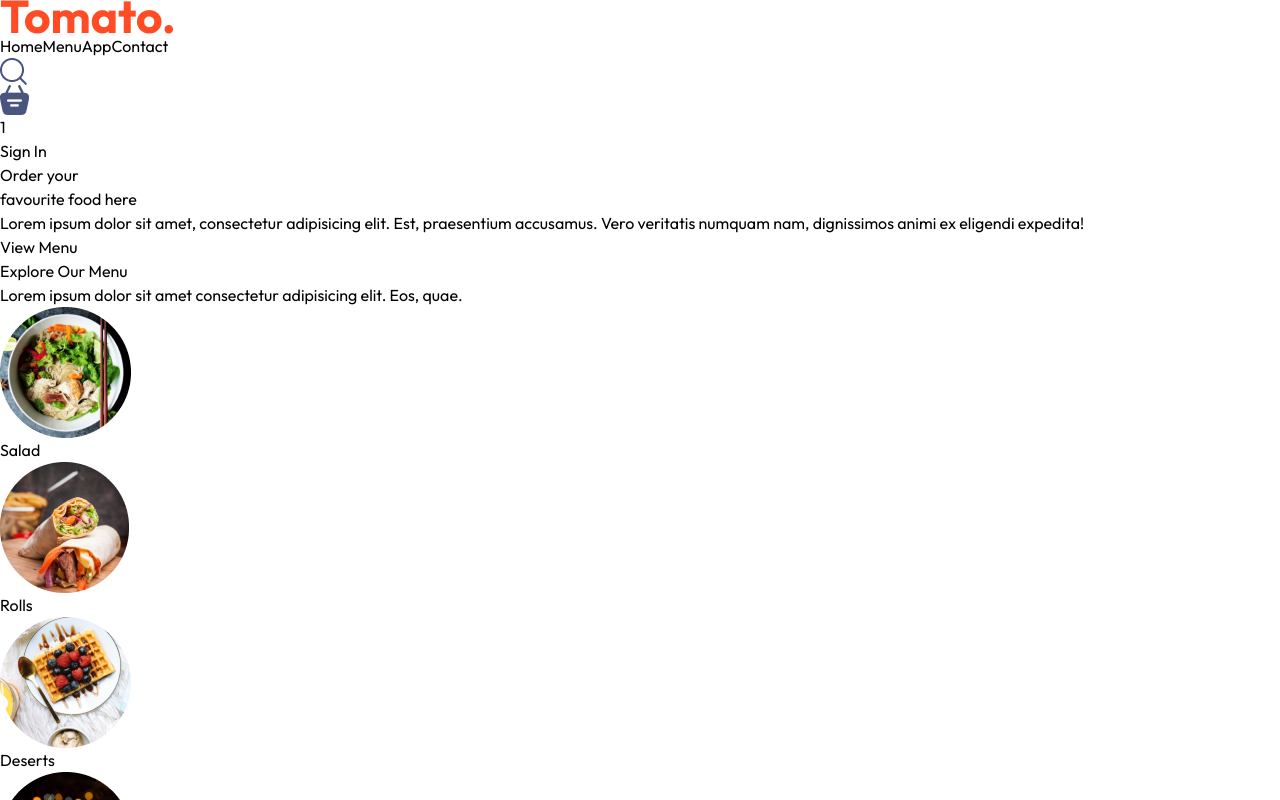
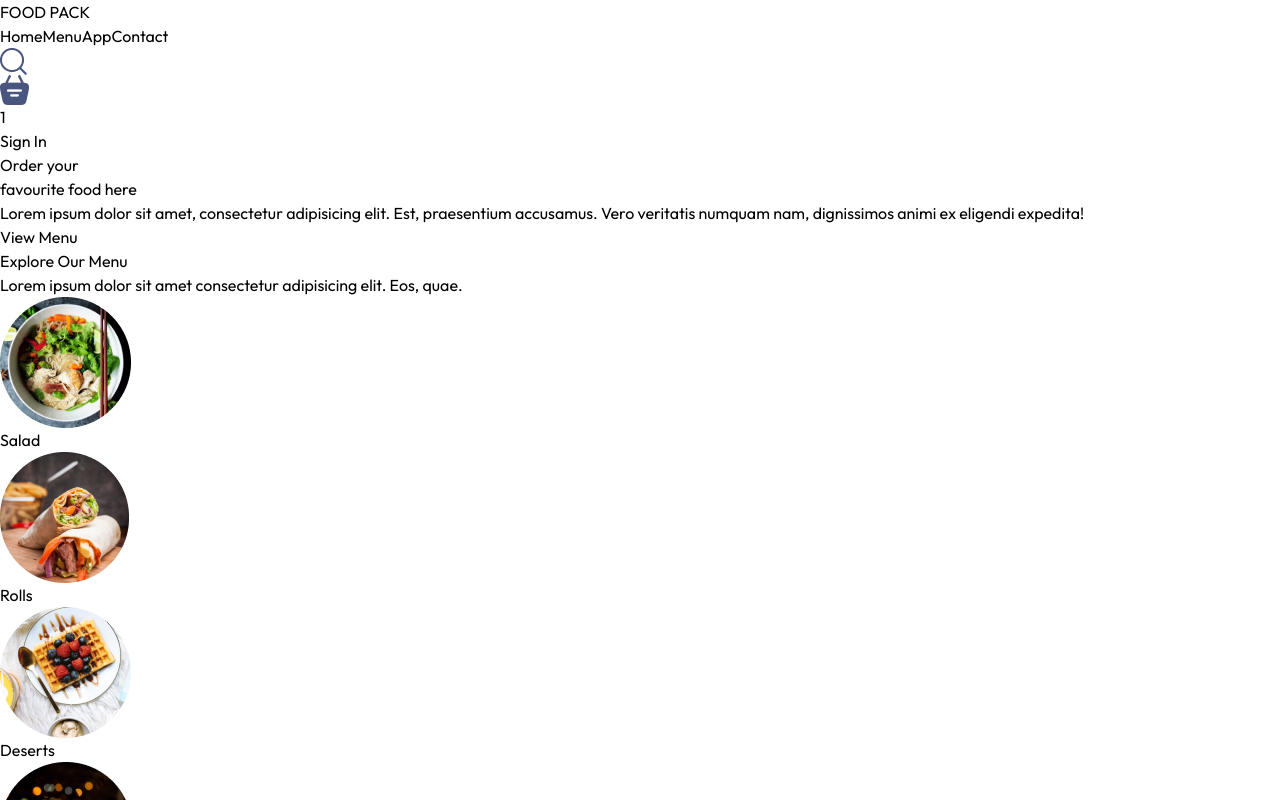
Before and after one commit to riyadhbd2/food-kingdom, a React (Vite) app in the folder client/: page / in a window 1280 px wide. Shown: the top 800 px of the page. Built offline with nearby package versions, Linux system fonts and the light colour scheme.

Commit message:
home name and hear button edited

```diff
--- a/client/src/components/Header.jsx
+++ b/client/src/components/Header.jsx
@@ -10,7 +10,7 @@ const Header = () => {
         <p className='w-full sm:w-3/4 text-white text-sm sm:text-base md:text-lg'>
           Lorem ipsum dolor sit amet, consectetur adipisicing elit. Est, praesentium accusamus. Vero veritatis numquam nam, dignissimos animi ex eligendi expedita!
         </p>
-        <button className='bg-white px-4 sm:px-6 py-2 rounded-full text-sm sm:text-base font-medium hover:bg-orange-500 hover:text-white transition duration-300'>
+        <button className='bg-white px-4 sm:px-6 py-2 rounded-full text-sm sm:text-base font-medium hover:bg-[#fff4f2] transition duration-300'>
           View Menu
         </button>
       </div>
--- a/client/src/components/Navbar.jsx
+++ b/client/src/components/Navbar.jsx
@@ -4,14 +4,11 @@ import { assets } from "../assets/assets";
 const Navbar = () => {
   return (
     <div className="flex items-center justify-between mt-3">
-      <img className="w-28 sm:w-36" src={assets.logo} alt="Logo" />
+      <h1 className="text-3xl text-orange-400 font-bold">
+        FOOD <span className="text-black ">PACK</span>
+      </h1>
       <ul className="hidden md:flex gap-4 sm:gap-6 text-[#49557e] text-sm sm:text-lg">
-        <Link
-          to="/"
-          smooth={true}
-          duration={500}
-          className="cursor-pointer"
-        >
+        <Link to="/" smooth={true} duration={500} className="cursor-pointer">
           Home
         </Link>
         <Link to="menu" smooth={true} duration={500} className="cursor-pointer">
@@ -45,7 +42,7 @@ const Navbar = () => {
             1
           </div>
         </div>
-        <button className="text-[#49557e] border border-orange-400 px-4 sm:px-7 py-1 rounded-full hover:bg-[#fff4f2] hover:scale-105 transition-all duration-700">
+        <button className="text-black border border-orange-400 px-4 sm:px-7 py-1 rounded-full hover:bg-[#fff4f2] hover:scale-105 transition-all duration-700">
           Sign In
         </button>
       </div>
```
Also changed, not shown: client/src/components/LoginPopup.jsx (added, +11 -0 lines).
